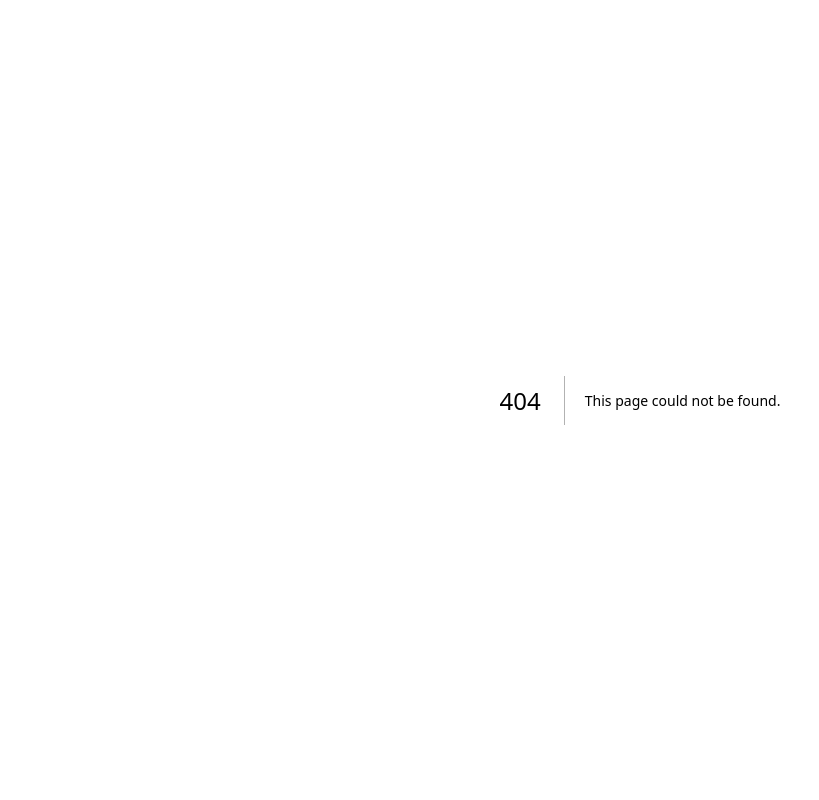
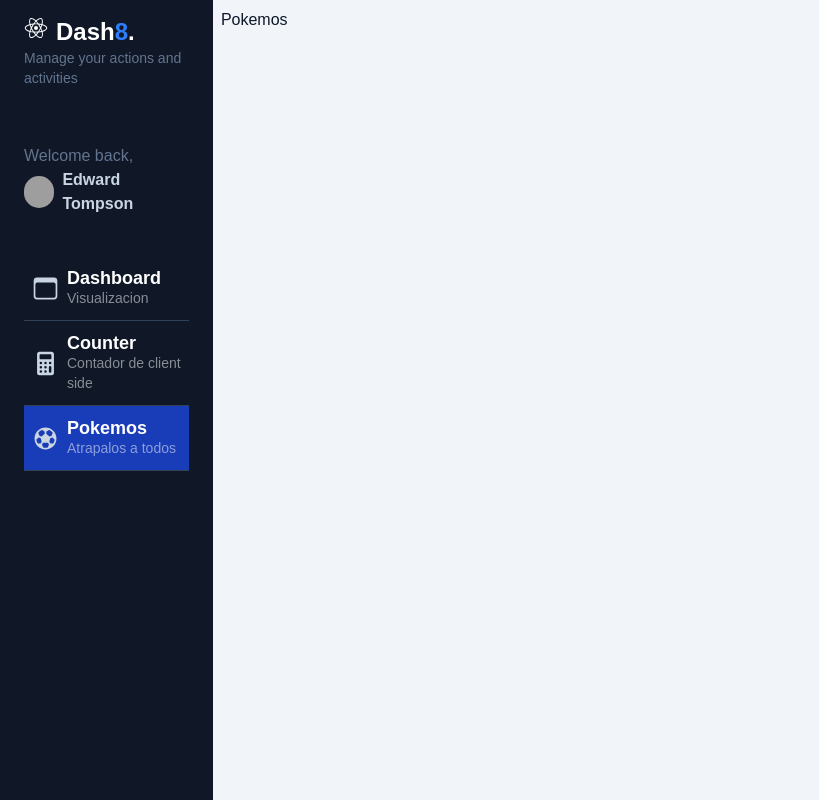
Before and after one commit to alexxware/my-dashboard, a Next.js app: page /dashboard/pokemons in a window 1280 px wide. Before the commit this address had no page. Shown: the whole page, without its empty margins (0-819 px from the left). Built offline with nearby package versions, Linux system fonts and the light colour scheme; grey boxes are pictures that could not be loaded.

Commit message:
creacion de seccion de pokemons

```diff
--- a/app/components/Sidebar.tsx
+++ b/app/components/Sidebar.tsx
@@ -1,5 +1,5 @@
 import Image from 'next/image';
-import { IoBrowsersOutline, IoCalculator, IoLogoReact } from 'react-icons/io5';
+import { IoBrowsersOutline, IoCalculator, IoFootball, IoLogoReact } from 'react-icons/io5';
 import SidebarMenuItem from './SidebarMenuItem';
 
 const menuItems = [
@@ -14,7 +14,13 @@ const menuItems = [
         icon: <IoCalculator size={27}/>,
         title: 'Counter',
         subtitle: 'Contador de client side'
-    }
+    },
+    {
+        path: '/dashboard/pokemons',
+        icon: <IoFootball size={27}/>,
+        title: 'Pokemos',
+        subtitle: 'Atrapalos a todos'
+    },
 ]
 
 export default function SidebarComponent() {
--- /dev/null
+++ b/app/dashboard/pokemons/page.tsx
@@ -0,0 +1,9 @@
+import React from 'react'
+
+export default function PokemosPage() {
+  return (
+    <div>
+      Pokemos
+    </div>
+  )
+}
```
